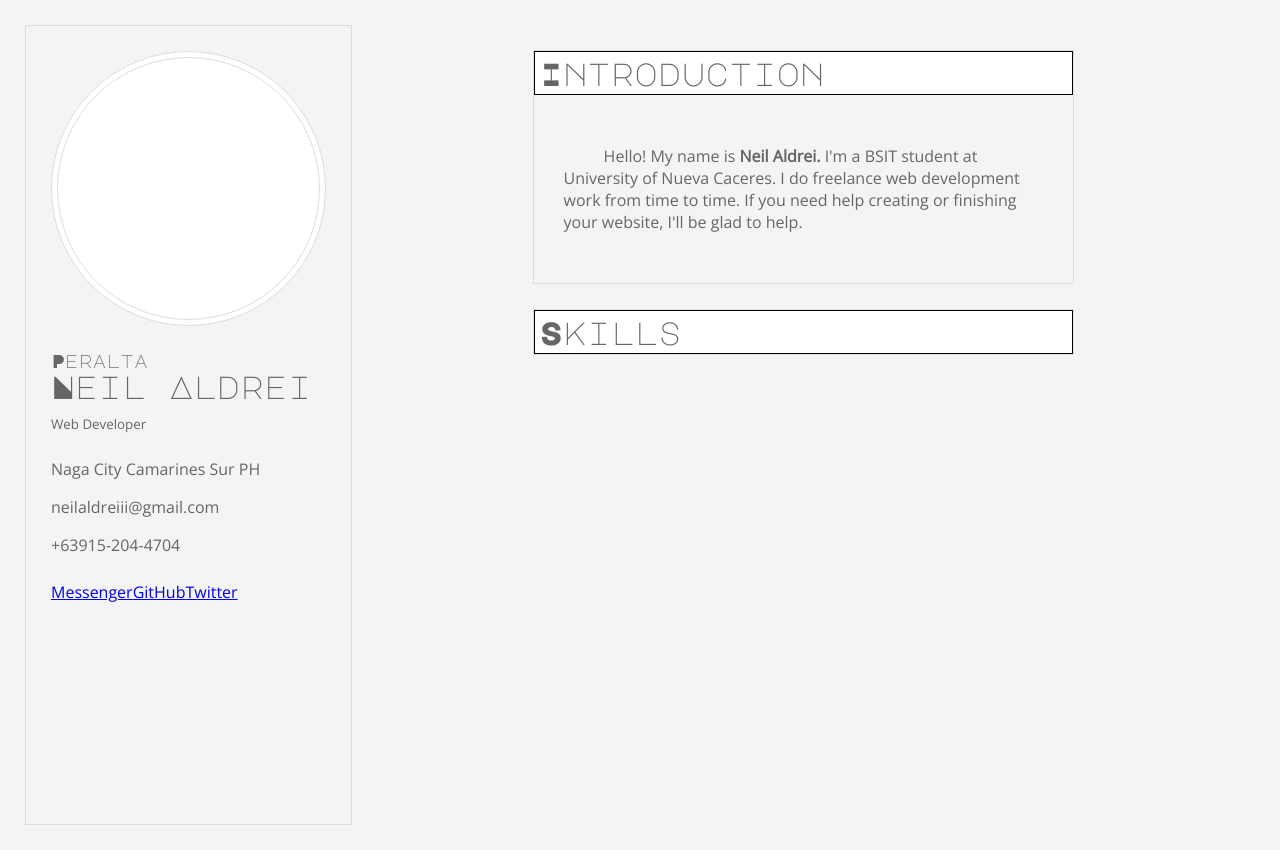
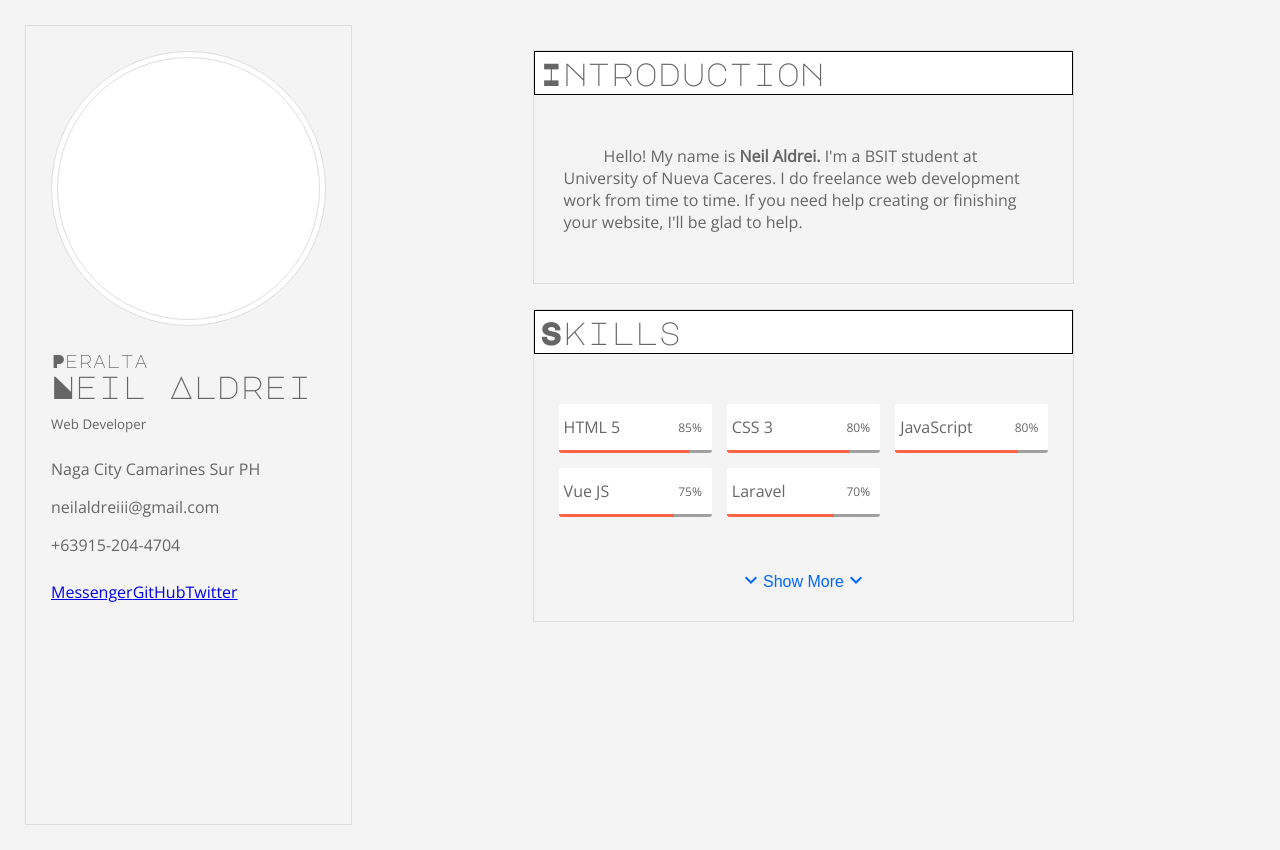
Before and after one commit to neilaldreiii/neil-cv, a Vue app: page / in a window 1280 px wide. Built offline with nearby package versions, Linux system fonts and the light colour scheme.

Commit message:
Finished Skills

```diff
--- a/public/index.html
+++ b/public/index.html
@@ -8,6 +8,8 @@
     <title>neil-cv</title>
     <!-- Fonts -->
     <link href="https://fonts.googleapis.com/css?family=Major+Mono+Display|Open+Sans" rel="stylesheet">
+    <!-- Icons -->
+    <link href="https://fonts.googleapis.com/icon?family=Material+Icons" rel="stylesheet">
   </head>
   <body>
     <noscript>
--- a/src/assets/css/main.css
+++ b/src/assets/css/main.css
@@ -26,3 +26,59 @@
 .profile-social {
     margin: 25px;
 }
+.expertise, .skills {
+    margin: 25px auto;
+    display: grid;
+    grid-template-columns: repeat(3, 1fr);
+    grid-auto-rows: minmax(auto, auto);
+    grid-gap: 15px;
+    padding: 25px;
+}
+.skill {
+    background: #FFF;
+    border-radius: 3px;
+    overflow: hidden;
+}
+.skill p {
+    display: flex;
+    flex-flow: row;
+    justify-content: space-between;
+    margin: 12px 5px;
+}
+.skill p span {
+    font-size: 9pt;
+    margin: auto 5px;
+}
+.skill .progress-bar {
+    height: 3px;
+    width: 100%;
+    background: #a0a0a0;
+}
+.progress-fill {
+    height: 100%;
+    background: tomato;
+}
+.show-additional-skills {
+    border: none;
+    outline: none;
+    color: #0066FF;
+    display: block;
+    margin: 24px auto;
+    background: none;
+    display: flex;
+    flex-flow: row;
+    transition: color 0.5s;
+}
+.show-additional-skills span {
+    margin: auto;
+    font-size: 12pt;
+    opacity: 1;
+}
+.show-additional-skills:hover {
+    cursor: pointer;
+    color: rgb(0, 42, 105);
+}
+.active {
+    transform: rotate(180deg);
+    transition: transform 0.5s;
+}
--- a/src/components/Skills.vue
+++ b/src/components/Skills.vue
@@ -3,12 +3,133 @@
         <header class="header">
             <h1>Skills</h1>
         </header>
+        <div class="expertise">
+            <div class="skill" v-for="exp in expertise" :key="exp.id">
+                <p>{{ exp.language }} <span>{{ exp.level }}</span> </p>
+                <div class="progress-bar">
+                    <div class="progress-fill" :style="{'width': exp.level}"></div>
+                </div>
+            </div>
+        </div>
+        <button class="show-additional-skills" @click="skillsDisplay = !skillsDisplay">
+            <span :class="{ active: skillsDisplay }"><i class="medium material-icons">expand_more</i></span>
+            <span v-if="!skillsDisplay">Show More</span>
+            <span v-else>Show Less</span>
+            <span :class="{ active: skillsDisplay }"><i class="medium material-icons">expand_more</i></span>
+        </button>
+        <div class="skills" v-if="skillsDisplay">
+            <div class="skill" v-for="skill in skills" :key="skill.id">
+                <p>{{ skill.language }} <span>{{ skill.level }}</span> </p>
+                <div class="progress-bar">
+                    <div class="progress-fill" :style="{'width': skill.level}"></div>
+                </div>
+            </div>
+        </div>
     </div>
 </template>
 
 <script>
 export default {
-
+    name: "Skills",
+    data(){
+        return {
+            expertise: [
+                {
+                    id: 1,
+                    language: "HTML 5",
+                    level: "85%",
+                },
+                {
+                    id: 2,
+                    language: "CSS 3",
+                    level: "80%"
+                },
+                {
+                    id: 3,
+                    language: "JavaScript",
+                    level: "80%"
+                },
+                {
+                    id: 4,
+                    language: "Vue JS",
+                    level: "75%"
+                },
+                {
+                    id: 5,
+                    language: "Laravel",
+                    level: "70%"
+                }
+            ],
+            skills: [
+                {
+                    id: 1,
+                    language: "C#",
+                    level: "40%"
+                },
+                {
+                    id: 2,
+                    language: "ASP.NET Core",
+                    level: "35%"
+                },
+                {
+                    id: 3,
+                    language: "PHP",
+                    level: "60%",
+                },
+                {
+                    id: 4,
+                    language: "MySql",
+                    level: "50%"
+                },
+                {
+                    id: 5,
+                    language: "Firebase",
+                    level: "65%"
+                },
+                {
+                    id: 6,
+                    language: "React JS",
+                    level: "30%"
+                },
+                {
+                    id: 7,
+                    language: "React Native",
+                    level: "20%"
+                },
+                {
+                    id: 8,
+                    language: "Python",
+                    level: "40%"
+                },
+                {
+                    id: 9,
+                    language: "GIT",
+                    level: "60%"
+                },
+                {
+                    id: 10,
+                    language: "Unity Game Development",
+                    level: "30%",
+                },
+                {
+                    id: 11,
+                    language: "SEO",
+                    level: "40%"
+                },
+                {
+                    id: 12,
+                    language: "Responsive Web Design",
+                    level: "70%"
+                },
+                {
+                    id: 13,
+                    language: "Photoshop",
+                    level: "30%"
+                }
+            ],
+            skillsDisplay: false
+        }
+    }
 }
 </script>
 
```
